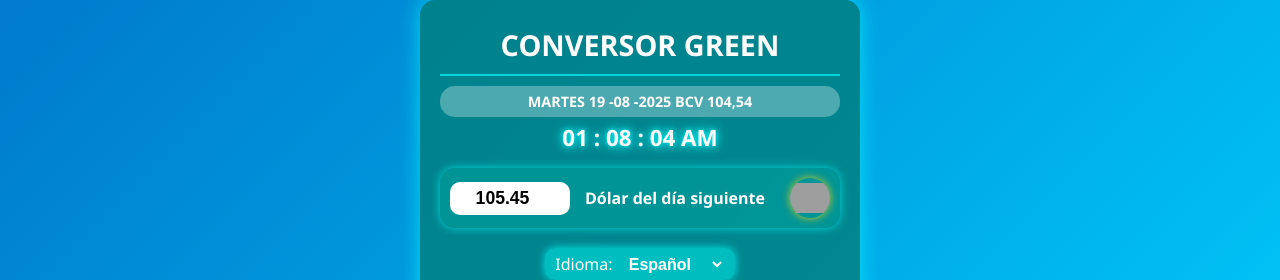
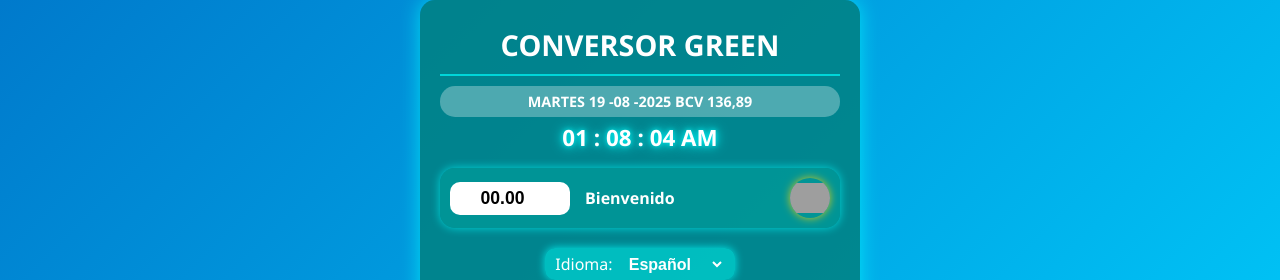
Before and after one commit to Alkngel/conversor, a plain HTML site: page index.html in a window 1280 px wide. Shown: the top 280 px of the page. Drawn offline with Linux system fonts and the light colour scheme; grey boxes are pictures that could not be loaded.

Commit message:
Update index.html

```diff
--- a/index.html
+++ b/index.html
@@ -206,7 +206,7 @@
     <div class="clock" id="clock">01 : 01 : 53 AM</div>
 
     <div class="input-dolar">
-      <input type="number" step="0.01" id="dolar-next" value="105.45" aria-label="Dólar del día siguiente" />
+      <input type="number" step="0.01" id="dolar-next" value="00.00" aria-label="Dólar del día siguiente" />
       <div class="label" id="label-dolar-next">Dólar del día siguiente</div>
       <div class="coin" title="Moneda Bolívar"></div>
     </div>
@@ -270,7 +270,7 @@
   // Idiomas para los textos
   const translations = {
     es: {
-      dolarNextLabel: "Dólar del día siguiente",
+      dolarNextLabel: "Bienvenido",
       btnDolarBolivar: "Dolar a bolívar",
       btnBolivarDolar: "Bolívar a dólar",
       btnCalculadora: "Calculadora",
@@ -281,7 +281,7 @@
       btnJuegos: "Juegos",
       weekday: ["domingo", "lunes", "martes", "miércoles", "jueves", "viernes", "sábado"],
       months: ["01","02","03","04","05","06","07","08","09","10","11","12"],
-      bcvRate: "BCV 104,54",
+      bcvRate: "BCV 136,89",
     },
     en: {
       dolarNextLabel: "Dollar next day",
```
